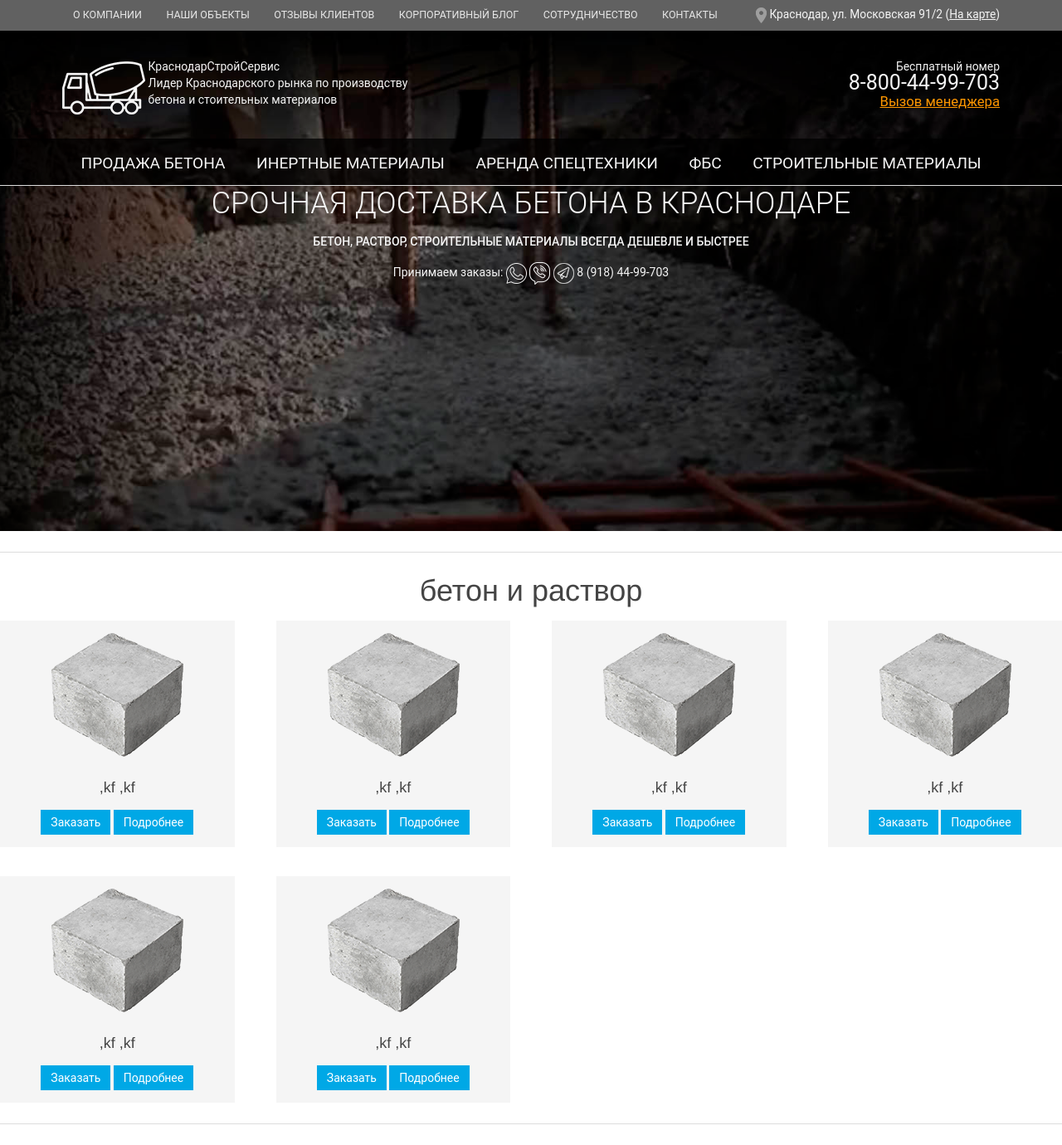
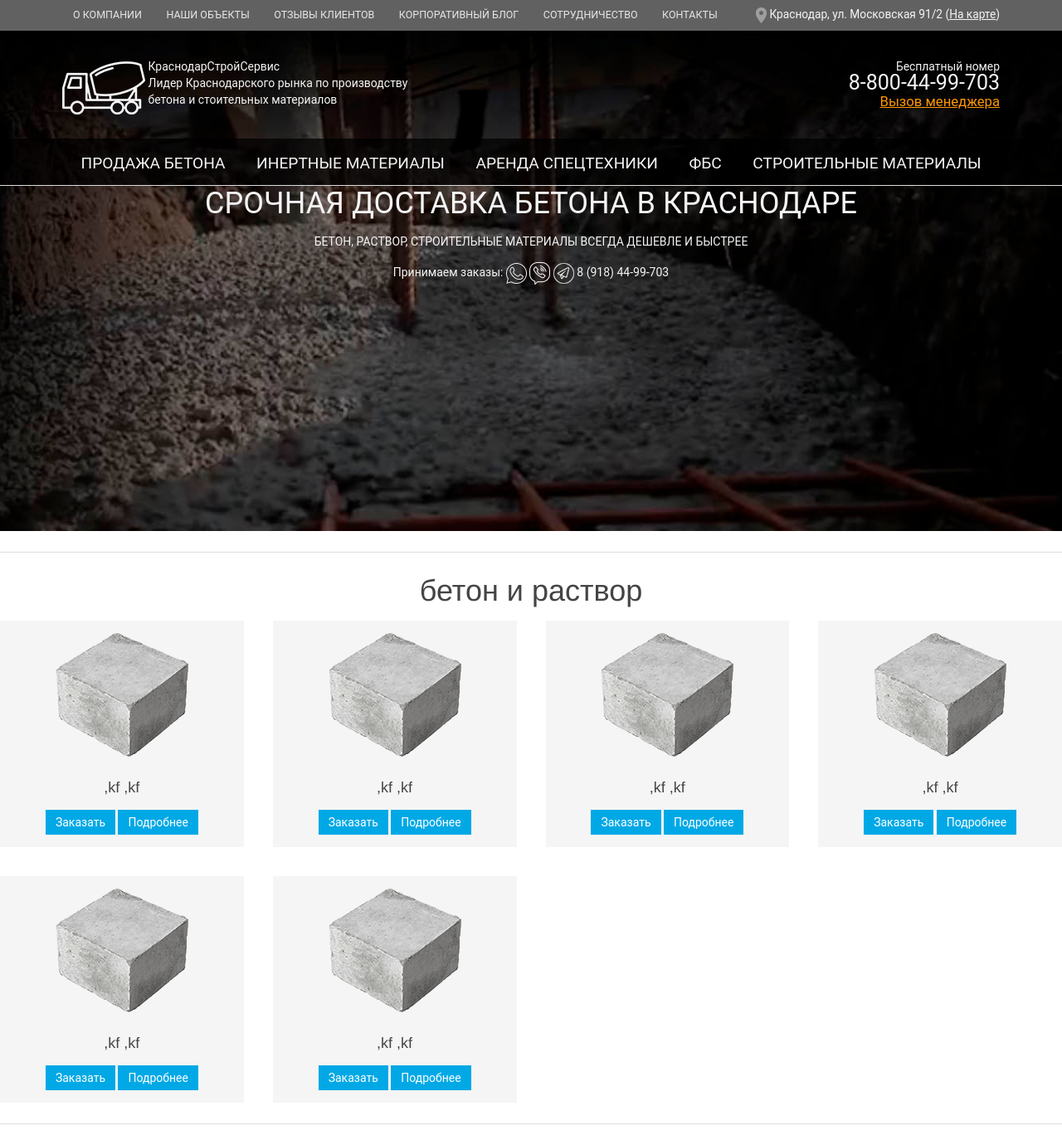
Before and after one commit to RossRich/project_concrete, a PHP site: page / in a window 1280 px wide. Shown: the whole page at 83% size. Run offline with PHP 8.4, Linux system fonts and the light colour scheme; some web fonts are replaced.

Commit message:
правил шрифты и прописал их заново. Стартовый

```diff
--- a/css/main.css
+++ b/css/main.css
@@ -1,67 +1,47 @@
 /* This stylesheet generated by Transfonter (http://transfonter.org) on September 23, 2016 3:22 PM */
 
 @font-face {
-	font-family: 'Roboto';
-	src: url('subset-Roboto-Medium.eot');
-	src: url('subset-Roboto-Medium.eot?#iefix') format('embedded-opentype'),
-		url('subset-Roboto-Medium.woff') format('woff'),
-		url('subset-Roboto-Medium.ttf') format('truetype');
+	font-family: Roboto;
+	src: url(font/Roboto-Medium.ttf);
 	font-weight: 500;
 	font-style: normal;
 }
 
 @font-face {
-	font-family: 'Roboto';
-	src: url('subset-Roboto-Light.eot');
-	src: url('subset-Roboto-Light.eot?#iefix') format('embedded-opentype'),
-		url('subset-Roboto-Light.woff') format('woff'),
-		url('subset-Roboto-Light.ttf') format('truetype');
+	font-family: Roboto;
+	src: url(font/Roboto-Bold.ttf);
+	font-weight: bold;
+	font-style: normal;
+}
+
+@font-face {
+	font-family: Roboto;
+	src: url(fontRoboto-Light.ttf);
 	font-weight: 300;
 	font-style: normal;
 }
 
 @font-face {
-	font-family: 'Roboto';
-	src: url('subset-Roboto-Bold.eot');
-	src: url('subset-Roboto-Bold.eot?#iefix') format('embedded-opentype'),
-		url('subset-Roboto-Bold.woff') format('woff'),
-		url('subset-Roboto-Bold.ttf') format('truetype');
-	font-weight: bold;
-	font-style: normal;
-}
-
-@font-face {
-	font-family: 'Roboto';
-	src: url('subset-Roboto-Regular.eot');
-	src: url('subset-Roboto-Regular.eot?#iefix') format('embedded-opentype'),
-		url('subset-Roboto-Regular.woff') format('woff'),
-		url('subset-Roboto-Regular.ttf') format('truetype');
+	font-family: Roboto;
+	src: url(font/Roboto-Regular.ttf);
 	font-weight: normal;
 	font-style: normal;
 }
 
-
-
-
 body {
-    font-family: 'Roboto';
+    font-family: Roboto;
+    font-weight: normal;
 }
 
-
-.uk-container{
+.uk-container {
     padding: 0;
     max-width: 1130px;
 }
 
 
-
-
 /*БЛОК БАННЕР*/
 
-
-
-
-.banner{
+.banner {
     /*    max-width: 1400px;*/
     max-width: 1400px;
     min-height: 640px;
@@ -73,12 +53,7 @@
 }
 
 
-
-
 /*СЕРАЯ ПОЛОСА МЕНЮ*/
-
-
-
 
 .banner .top_cont {
     padding-top: 7px;
@@ -100,11 +75,12 @@
 */
 }
 
-ul.list{
+ul.list {
     margin: 0;
     padding: 0;
     list-style: none;
 }
+
 
 /*
 ul.ul_top_menu{
@@ -112,50 +88,41 @@
 }
 */
 
-ul.ul_top_menu li{
+ul.ul_top_menu li {
     display: inline-block;
 }
 
-ul.ul_top_menu li a{
+ul.ul_top_menu li a {
     display: inline-block;
     text-transform: uppercase;
     color: #f5f5f5;
     opacity: 0.9;
     font-size: 12.5px;
     padding: 0 13px 0 13px;
-
 }
 
-ul.ul_top_menu li a:hover{
+ul.ul_top_menu li a:hover {
     opacity: 1;
     /*    border: 2px solid #f5f5f5;*/
-
     text-decoration: none;
 }
-
-
 
 .strip_top_menu .on_map {
     float: right;
     font-size: 13.73px;
 }
 
-.strip_top_menu .on_map a{
+.strip_top_menu .on_map a {
     text-decoration: underline;
     color: #f5f5f5;
 }
 
-.strip_top_menu .on_map a:hover{
+.strip_top_menu .on_map a:hover {
     text-decoration: none;
 }
 
 
-
-
 /*ШАПКА С ЛОГО*/
-
-
-
 
 .banner .header_top {
     /*    max-width: 1130px;*/
@@ -214,14 +181,10 @@
 
 /*ПЛАВАЮЩЕЕ МЕНЮ*/
 
-
-
-
 .uk-sticky-placeholder {
-    background-color: rgba(0,0,0,0.5);
+    background-color: rgba(0, 0, 0, 0.5);
     /*    min-height: 55px;*/
 }
-
 
 .banner .main_menu {
     max-width: 1130px;
@@ -235,24 +198,23 @@
     padding: 0;
 }
 
-ul.ul_main_menu{
+ul.ul_main_menu {
     text-align: center;
 }
 
-ul.ul_main_menu li{
+ul.ul_main_menu li {
     display: inline-block;
 }
 
-ul.ul_main_menu li a{
+ul.ul_main_menu li a {
     display: inline-block;
     text-transform: uppercase;
     color: #f5f5f5;
     font-size: 19.17px;
     padding: 0 17px 0 17px;
-
 }
 
-ul.ul_main_menu li a:hover{
+ul.ul_main_menu li a:hover {
     text-decoration: none;
     color: orange;
 }
@@ -263,12 +225,7 @@
 }
 
 
-
-
 /*СЛАЙДЕН*/
-
-
-
 
 .banner .sliden {
     /*    max-width: 1130px;*/
@@ -278,14 +235,18 @@
 .banner .sliden .slogan h1 {
     color: #f5f5f5;
     text-transform: uppercase;
-    font-family: 'Roboto';
+    font-family: Roboto;
+/*
     font-weight: 300;
     font-style: normal;
+*/
 }
 
 .banner .sliden .slogan p {
     text-transform: uppercase;
-    font-family: 'Roboto';
+    font-family: Roboto;
+/*
     font-weight: 500;
     font-style: normal;
+*/
 }
--- a/index.html
+++ b/index.html
@@ -86,7 +86,7 @@
     </div>
     <hr class="uk-grid-divider">
     <h1 class="uk-text-center h1_correct">бетон и раствор</h1>
-    <ul class="uk-grid uk-grid-large uk-grid-width-small-1-2 uk-grid-width-medium-1-4" data-uk-grid-margin="">
+    <ul class="uk-grid uk-grid-mediu uk-grid-width-small-1-2 uk-grid-width-medium-1-4" data-uk-grid-margin="">
         <li>
             <div class="uk-panel uk-panel-box uk-text-center">
                 <img src="images/block.png" alt="Block">
```
Also changed, not shown: fonts/FontAwesome.otf (deleted), fonts/Roboto-Light.ttf (added), fonts/Roboto-Regular.ttf (added), fonts/fontawesome-webfont.ttf (deleted), fonts/fontawesome-webfont.woff (deleted), fonts/fontawesome-webfont.woff2 (deleted), 1 other file. Lines whose indentation alone changed are shown as unchanged.
